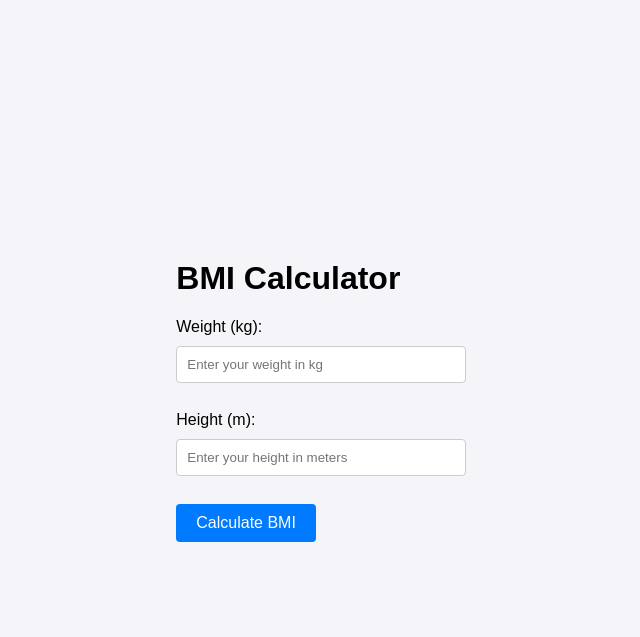
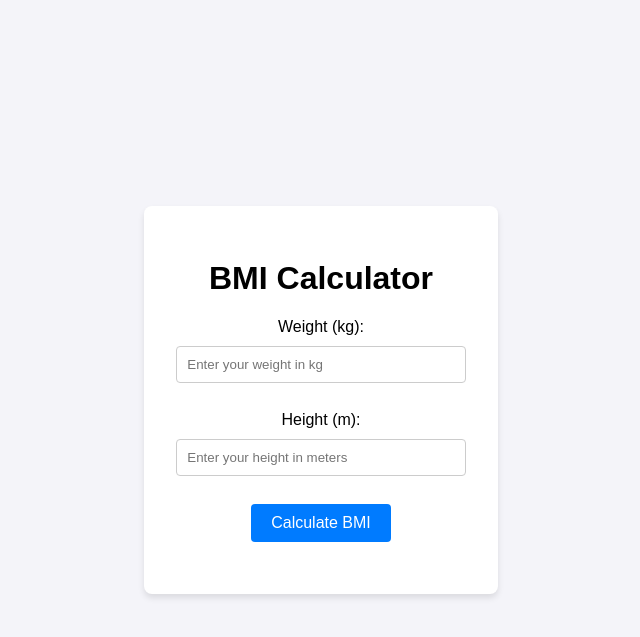
Before and after one commit to vexenn/python, a Flask app: page / in a window 1280 px wide. Shown: the top 637 px of the page, without its empty margins (319-959 px from the left). Run offline with Flask 3, Linux system fonts and the light colour scheme.

Commit message:
fix: Update result display color to red and adjust container class in HTML

```diff
--- a/Assignments/java_assignment/static/js/script.js
+++ b/Assignments/java_assignment/static/js/script.js
@@ -30,7 +30,7 @@ document.addEventListener('DOMContentLoaded', () => {
         }
 
         // Display Result
-        resultDiv.style.color = "blue";
+        resultDiv.style.color = "red";
         resultDiv.innerHTML = `<h3>Your BMI is: ${bmi}</h3><p>Category: <strong>${category}</strong></p>`;
     });
 });
--- a/Assignments/java_assignment/templates/index.html
+++ b/Assignments/java_assignment/templates/index.html
@@ -8,7 +8,7 @@
 </head>
 
 <body>
-    <div>
+    <div class="container">
     <h1>BMI Calculator</h1>
     <label for="weight">Weight (kg):</label>
     <input type="number" id="weight" name="weight" placeholder="Enter your weight in kg" required>
```
